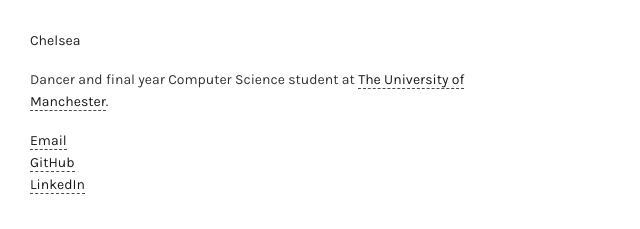
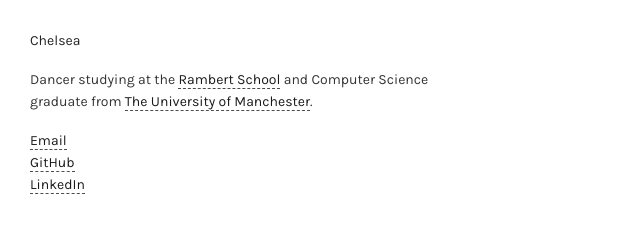
Before and after one commit to chezRong/chezRong.github.io, a plain HTML site: page index.html in a window 1280 px wide. Shown: the whole page, without its empty margins (0-640 px from the left). Drawn offline with Linux system fonts and the light colour scheme.

Commit message:
Update index.html

```diff
--- a/index.html
+++ b/index.html
@@ -27,7 +27,7 @@
       <h1>Chelsea</h1>
 
       <!-- Primary content -->
-      <p>Dancer and final year Computer Science student at <a href="https://www.manchester.ac.uk">The University of Manchester</a>.</p>
+      <p>Dancer studying at the <a href="https://www.rambertschool.org.uk/">Rambert School</a> and Computer Science graduate from <a href="https://www.manchester.ac.uk">The University of Manchester</a>.</p>
 
       <!-- Links -->
       <ul>
```
